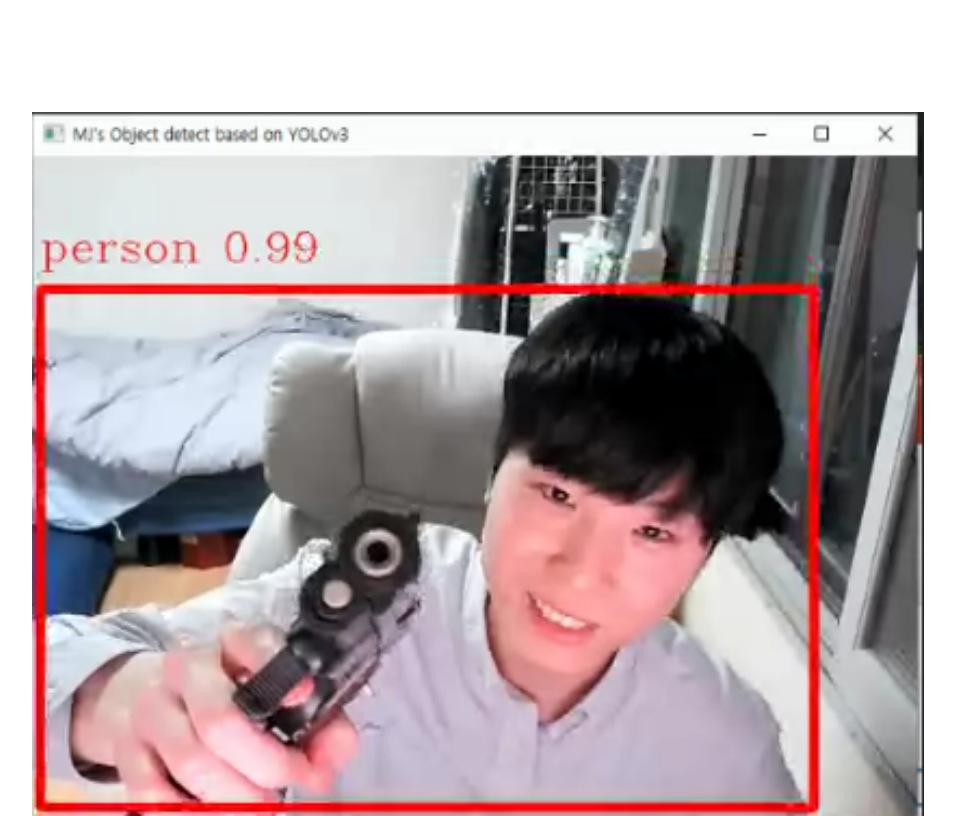
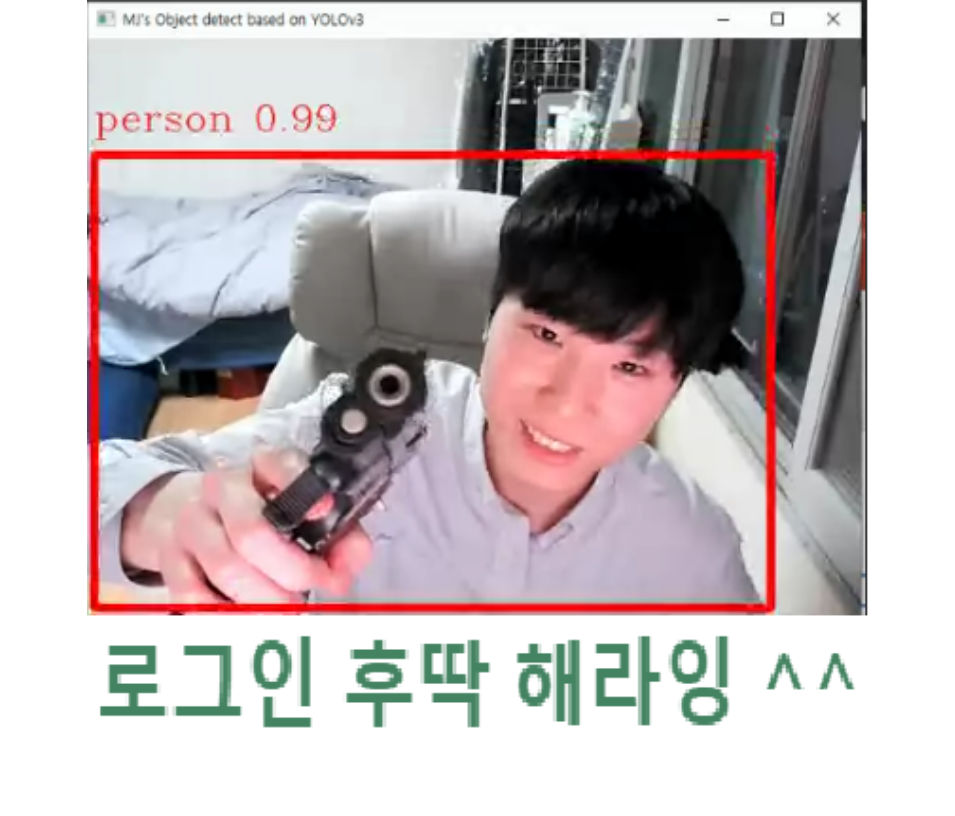
Before and after one commit to pkg0203/SpartaMarket, a Django app: page / in a window 1280 px wide. Shown: the part 66-882 px from the top of the page, without its empty margins (162-1117 px from the left). After the commit the page ends 794 px from the top, so only its background shows below. Run offline with Django 4.2, Linux system fonts and the light colour scheme.

Commit message:
<CSS>index.html 로그인에 따라 보이는 화면 다름 :)

```diff
--- a/spartamarket/templates/index.html
+++ b/spartamarket/templates/index.html
@@ -2,5 +2,9 @@
 {%load static%}
 
 {%block content%}
-<img src="{%static 'images/0.99person.PNG'%}" style="width: 80%; margin-left: 10%; margin-top: 10%;">
+    {%if not request.user.is_authenticated%}
+    <img src="{%static 'images/not_login.PNG'%}" style="width: 70%; margin-left: 15%;">
+    {%else%}
+    <img src="{%static 'images/had_login.PNG'%}" style="width: 60%; margin-left: 20%;">
+    {%endif%}
 {%endblock content%}
```
Also changed, not shown: spartamarket/static/images/0.99person.PNG (deleted), spartamarket/static/images/had_login.PNG (added), spartamarket/static/images/not_login.PNG (added).
